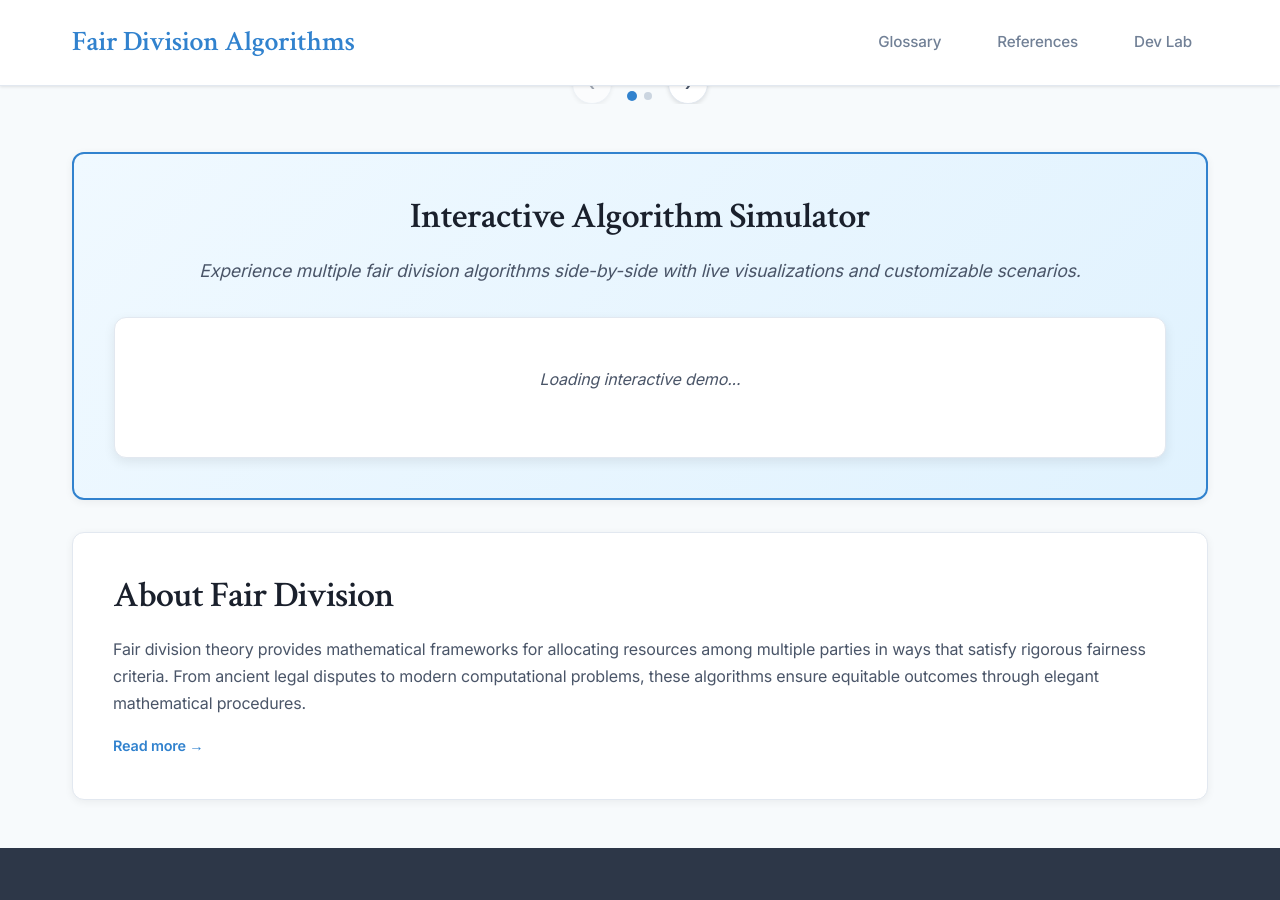
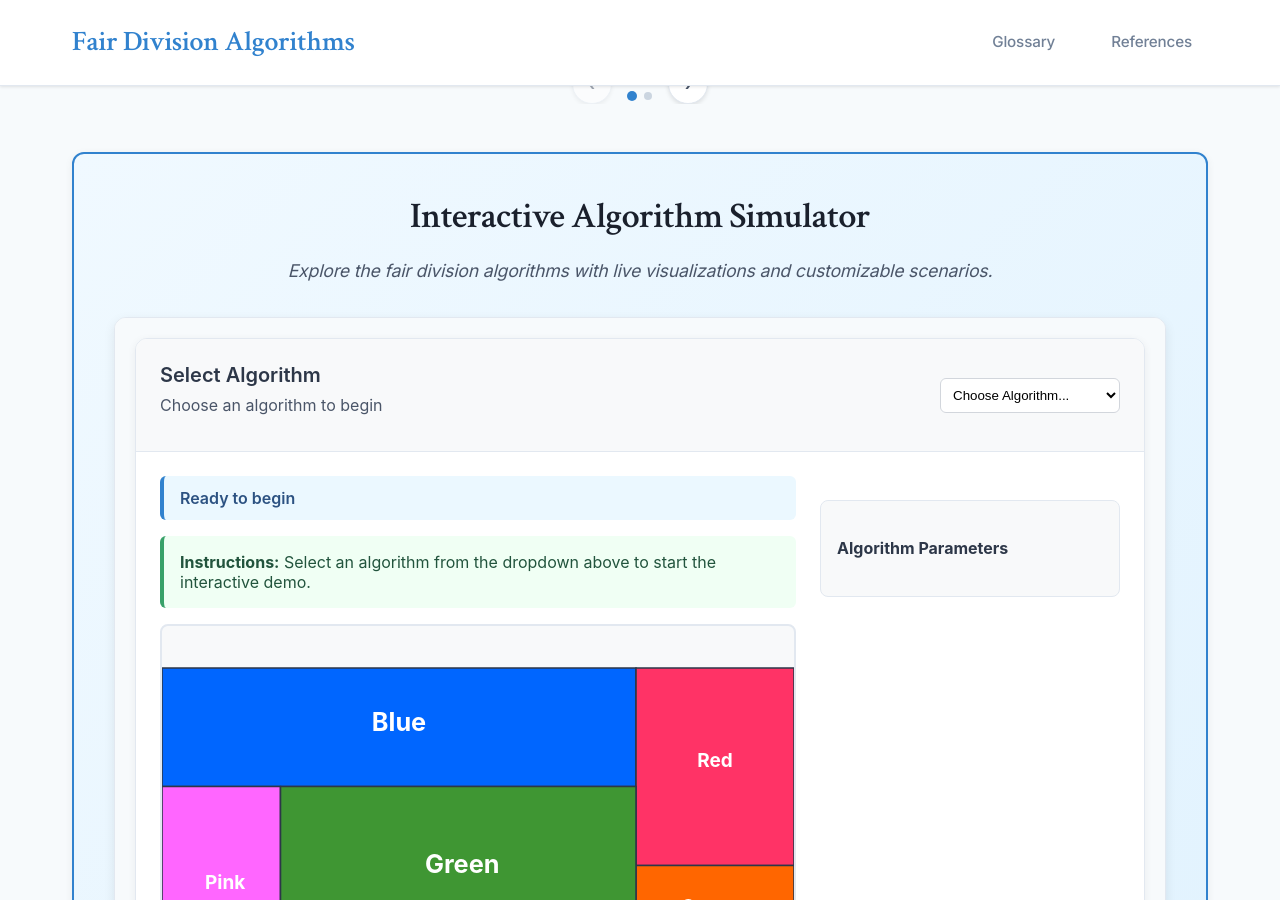
Before and after one commit to amaan-19/fair-division-exercises, a Jekyll site: the page built from index.md, in a window 1280 px wide and 900 px high, scrolled down 494 px. Built offline with Jekyll 4.4.1, drawn with Linux system fonts in a browser that asks for light colours; our own code applies the rules of GitHub Pages for plain Markdown files.

Commit message:
dropdown bug is fixed now need to tidy up demo implementations

```diff
--- a/_layouts/default.html
+++ b/_layouts/default.html
@@ -14,7 +14,6 @@
             <nav class="site-nav">
                 <a href="{{ '/glossary/' | relative_url }}" {% if page.url contains '/glossary/' %}class="active" {% endif %}>Glossary</a>
                 <a href="{{ '/references/' | relative_url }}" {% if page.url contains '/references/' %}class="active" {% endif %}>References</a>
-                <a href="{{ '/development/' | relative_url }}" {% if page.url contains '/development/' %}class="active" {% endif %}>Dev Lab</a>
             </nav>
         </div>
     </header>
--- a/assets/demos/unified/core/system.js
+++ b/assets/demos/unified/core/system.js
@@ -232,10 +232,10 @@ class UnifiedDemoSystem {
         });
 
         this.on('algorithm:switched', (data) => {
-            console.log(`Algorithm changed from ${data.previous?.name || 'none'} to ${data.current.name}`);
+            if (this.uiManager) {
+                this.uiManager.handleAlgorithmSwitch(data.current);
+            }
         });
-
-        // Add more event listeners as needed
     }
 
     /**
--- a/assets/demos/unified/unified-demo.html
+++ b/assets/demos/unified/unified-demo.html
@@ -382,11 +382,6 @@
                         <option value="">Choose Algorithm...</option>
                         <option value="divide-and-choose">Divide-and-Choose</option>
                     </select>
-
-                    <div class="mode-toggle">
-                        <button class="mode-button active" id="single-mode-btn">Single</button>
-                        <button class="mode-button" id="comparison-mode-btn">Compare</button>
-                    </div>
                 </div>
             </div>
         </div>
@@ -470,22 +465,6 @@
                 </div>
             </div>
         </div>
-
-        <!-- Comparison Mode (Future) -->
-        <div class="comparison-mode" id="comparison-mode-content">
-            <div class="comparison-panel">
-                <div class="comparison-header">Algorithm 1</div>
-                <div class="comparison-content">
-                    <!-- Comparison content will be implemented later -->
-                </div>
-            </div>
-            <div class="comparison-panel">
-                <div class="comparison-header">Algorithm 2</div>
-                <div class="comparison-content">
-                    <!-- Comparison content will be implemented later -->
-                </div>
-            </div>
-        </div>
     </div>
 
     <!-- Load JavaScript modules -->
@@ -503,7 +482,5 @@
     <!-- Algorithm implementations -->
     <script src="algorithms/divide-and-choose.js"></script>
 
-    <!-- Main -->
-    <!-- <script src="unified-demo-main.js"></script> -->
 </body>
 </html>
--- a/index.md
+++ b/index.md
@@ -97,25 +97,22 @@ title: Fair Division Algorithms
 
   </div>
 </div>
-
-
-
-
-
-
 <div class="content-block demo-section">
   <div class="demo-header">
     <h2>Interactive Algorithm Simulator</h2>
-    <p class="demo-subtitle">Experience multiple fair division algorithms side-by-side with live visualizations and customizable scenarios.</p>
+    <p class="demo-subtitle">Explore the fair division algorithms with live visualizations and customizable scenarios.</p>
   </div>
 
-
   <!-- Demo Interface Container -->
-  <div class="unified-demo-container" id="unified-demo-root">
-    <!-- Demo will be populated here by JavaScript -->
-    <div class="demo-loading">
-      <p>Loading interactive demo...</p>
-    </div>
+ <div class="unified-demo-container">
+    <iframe
+      src="{{ '/assets/demos/unified/unified-demo.html' | relative_url }}"
+      width="100%"
+      height="900"
+      frameborder="0"
+      style="display: block; border: none;">
+      <p>Your browser does not support iframes. <a href="{{ '/assets/demos/unified/unified-demo.html' | relative_url }}">View the demo directly</a>.</p>
+    </iframe>
   </div>
 
 </div>
```
Also changed, not shown: assets/demos/unified/unified-demo-main.js (deleted, +0 -178 lines), development.md (deleted, +0 -97 lines).
